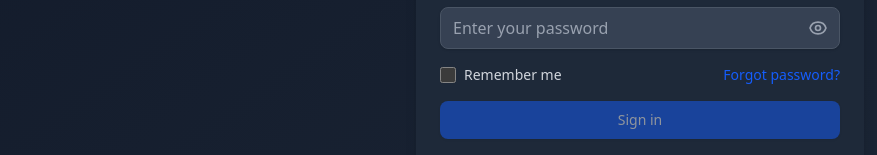
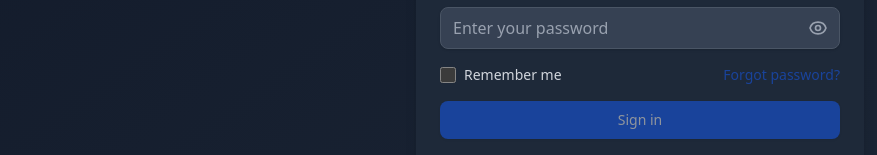
Before and after one commit to mrj0nesmtl/sheltr-ai, a Next.js app in the folder apps/web/: page /login in a window 1280 px wide. Shown: the part 513-668 px from the top of the page, without its empty margins (0-877 px from the left). Built offline with nearby package versions, Linux system fonts and the light colour scheme; no server answers.

Commit message:
feat: connect forgot password to firebase auth with proper action url

```diff
--- a/apps/web/src/components/auth/LoginForm.tsx
+++ b/apps/web/src/components/auth/LoginForm.tsx
@@ -2,6 +2,8 @@
 
 import React, { useState } from 'react';
 import { useRouter } from 'next/navigation';
+import { sendPasswordResetEmail } from 'firebase/auth';
+import { auth } from '../../lib/firebase';
 import { useAuth } from '../../contexts/AuthContext';
 
 interface LoginFormProps {
@@ -17,6 +19,8 @@ export const LoginForm: React.FC<LoginFormProps> = ({
   const [password, setPassword] = useState('');
   const [isLoading, setIsLoading] = useState(false);
   const [showPassword, setShowPassword] = useState(false);
+  const [isResetLoading, setIsResetLoading] = useState(false);
+  const [resetSuccess, setResetSuccess] = useState(false);
 
   const { login, loginWithGoogle, error, clearError } = useAuth();
   const router = useRouter();
@@ -57,6 +61,45 @@ export const LoginForm: React.FC<LoginFormProps> = ({
     }
   };
 
+  const handleForgotPassword = async () => {
+    if (!email) {
+      alert('Please enter your email address first.');
+      return;
+    }
+
+    setIsResetLoading(true);
+    clearError();
+
+    try {
+      await sendPasswordResetEmail(auth, email, {
+        url: `${window.location.origin}/login`, // Redirect back to login after reset
+        handleCodeInApp: false, // Use the action URL we set up in Firebase
+      });
+
+      setResetSuccess(true);
+      alert(`Password reset email sent to ${email}. Please check your inbox and follow the instructions.`);
+    } catch (error: any) {
+      console.error('Password reset failed:', error);
+      let errorMessage = 'Failed to send password reset email.';
+
+      switch (error.code) {
+        case 'auth/user-not-found':
+          errorMessage = 'No account found with this email address.';
+          break;
+        case 'auth/invalid-email':
+          errorMessage = 'Please enter a valid email address.';
+          break;
+        case 'auth/too-many-requests':
+          errorMessage = 'Too many password reset attempts. Please try again later.';
+          break;
+      }
+
+      alert(errorMessage);
+    } finally {
+      setIsResetLoading(false);
+    }
+  };
+
   return (
     <div className="w-full max-w-md mx-auto">
       <div className="bg-white dark:bg-gray-800 shadow-lg rounded-lg p-6 space-y-6">
@@ -69,6 +112,27 @@ export const LoginForm: React.FC<LoginFormProps> = ({
             Sign in to access your SHELTR account
           </p>
         </div>
+
+        {/* Success Message for Password Reset */}
+        {resetSuccess && (
+          <div className="bg-green-50 border border-green-200 rounded-md p-4">
+            <div className="flex">
+              <div className="flex-shrink-0">
+                <svg className="h-5 w-5 text-green-400" viewBox="0 0 20 20" fill="currentColor">
+                  <path fillRule="evenodd" d="M10 18a8 8 0 100-16 8 8 0 000 16zm3.707-9.293a1 1 0 00-1.414-1.414L9 10.586 7.707 9.293a1 1 0 00-1.414 1.414l2 2a1 1 0 001.414 0l4-4z" clipRule="evenodd" />
+                </svg>
+              </div>
+              <div className="ml-3">
+                <h3 className="text-sm font-medium text-green-800">
+                  Password Reset Email Sent
+                </h3>
+                <div className="mt-2 text-sm text-green-700">
+                  Please check your inbox and follow the instructions to reset your password.
+                </div>
+              </div>
+            </div>
+          </div>
+        )}
 
         {/* Error Message */}
         {error && (
@@ -187,9 +251,14 @@ export const LoginForm: React.FC<LoginFormProps> = ({
             </div>
 
             <div className="text-sm">
-              <a href="#" className="font-medium text-blue-600 hover:text-blue-500">
-                Forgot password?
-              </a>
+              <button
+                type="button"
+                onClick={handleForgotPassword}
+                disabled={isResetLoading || !email}
+                className="font-medium text-blue-600 hover:text-blue-500 disabled:opacity-50 disabled:cursor-not-allowed"
+              >
+                {isResetLoading ? 'Sending...' : 'Forgot password?'}
+              </button>
             </div>
           </div>
 
```
